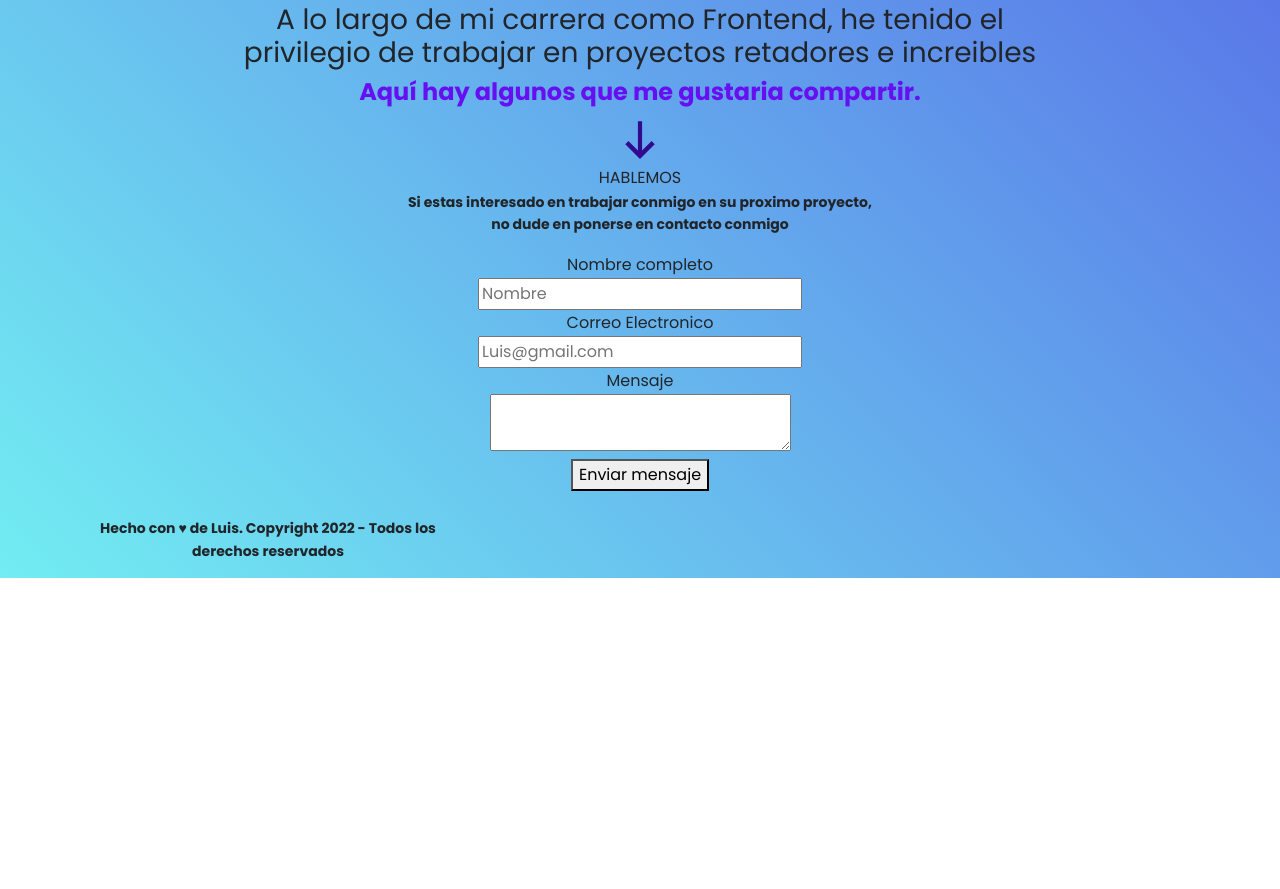
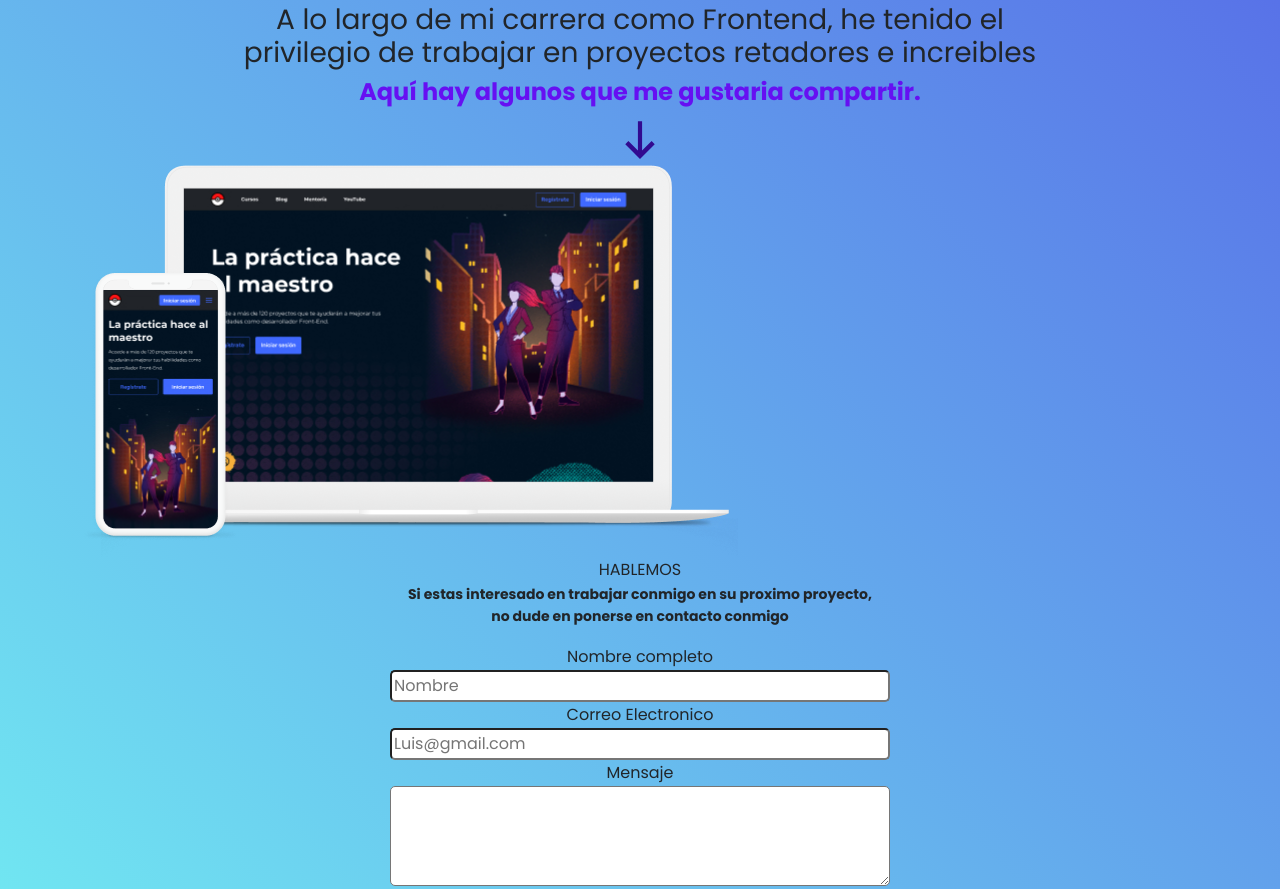
Before and after one commit to OrlandoAdiction/OrlandoAdiction, a plain HTML site: page index.html in a window 1280 px wide. Shown: the part 627-1516 px from the top of the page. Before the commit the page ends 1205 px from the top, so only its background shows below. Drawn offline with nearby package versions, Linux system fonts and the light colour scheme.

Commit message:
actualizado

```diff
--- a/css/index.css
+++ b/css/index.css
@@ -26,7 +26,7 @@ header{
 
 body {
   font: var(--body1);
-
+  background:var(--gradient);
 }
 
 h1{
@@ -40,12 +40,6 @@ h2{
 
 p{
   font: var(--button);
-}
-body{
-  background:var(--gradient);
-}
-{
-  color: purple;
 }
 form{
   text-align: center;
@@ -74,3 +68,30 @@ li{
   width: 50px;
   height: 50px;
 }
+.img{
+  padding-bottom: 50px;
+}
+.btn2{
+  background: #6610f2;
+  border: #6610f2 ;
+  border-radius: 5px;
+  color: white;
+  font-family: 'Poppins', sans-serif;
+  font-weight: 700;
+  font-size: 12px;
+  letter-spacing: 2px;
+  height: 50px;
+  width: 500px;
+}
+.container{
+  ;
+}
+input{
+  border-radius: 5px;
+  width: 500px;
+}
+textarea{
+  width: 500px;
+  height: 100px;
+  border-radius: 5px;
+}
--- a/index.html
+++ b/index.html
@@ -53,7 +53,7 @@
 </div>
 
 
-  <div class="img1 col-sm-6">
+  <div class="col-sm-6">
     <img src="images/jaume.png">
   </div>
 </div>
@@ -67,11 +67,18 @@
   <img  src="icons/icons-down.svg" class="flecha">
 </center>
 
+<div class="col-sm-6">
+<img src="images/img.png" class="img1">
+
+</div>
+
+
+
 
 
   <section class="hablemos">
     <center>
-      <div class="titulo">
+      <div >
          HABLEMOS
       </div>
     </center>
@@ -80,7 +87,7 @@
      <form>
        <label class="nomc">Nombre completo</label>
        <br>
-       <input type="text" placeholder="Nombre">
+       <input type="text" placeholder="Nombre" >
        <br>
        <label>Correo Electronico</label>
        <br>
@@ -90,7 +97,7 @@
        <br>
        <textarea></textarea>
        <br>
-       <button>Enviar mensaje</button>
+       <button class="btn2">Enviar mensaje</button>
      </form>
      <br>
      <div class="col-sm-4">
```
